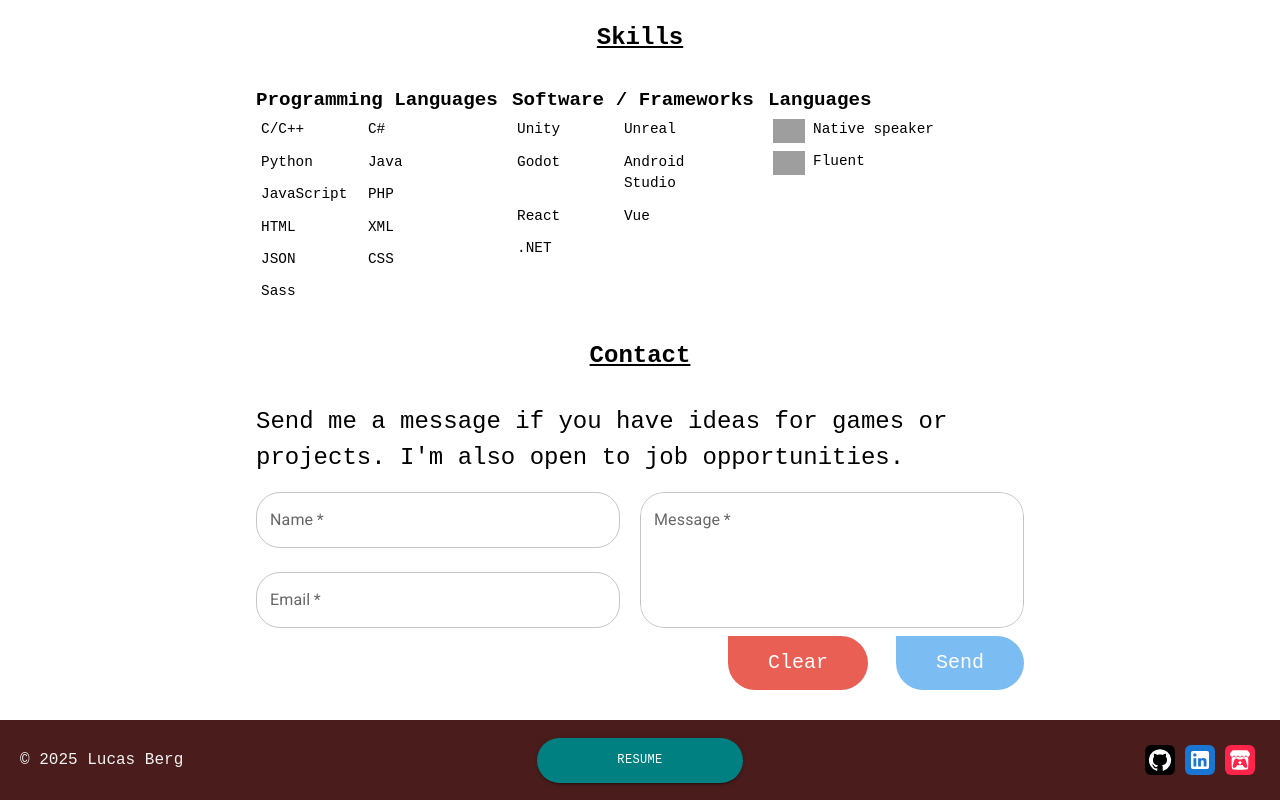
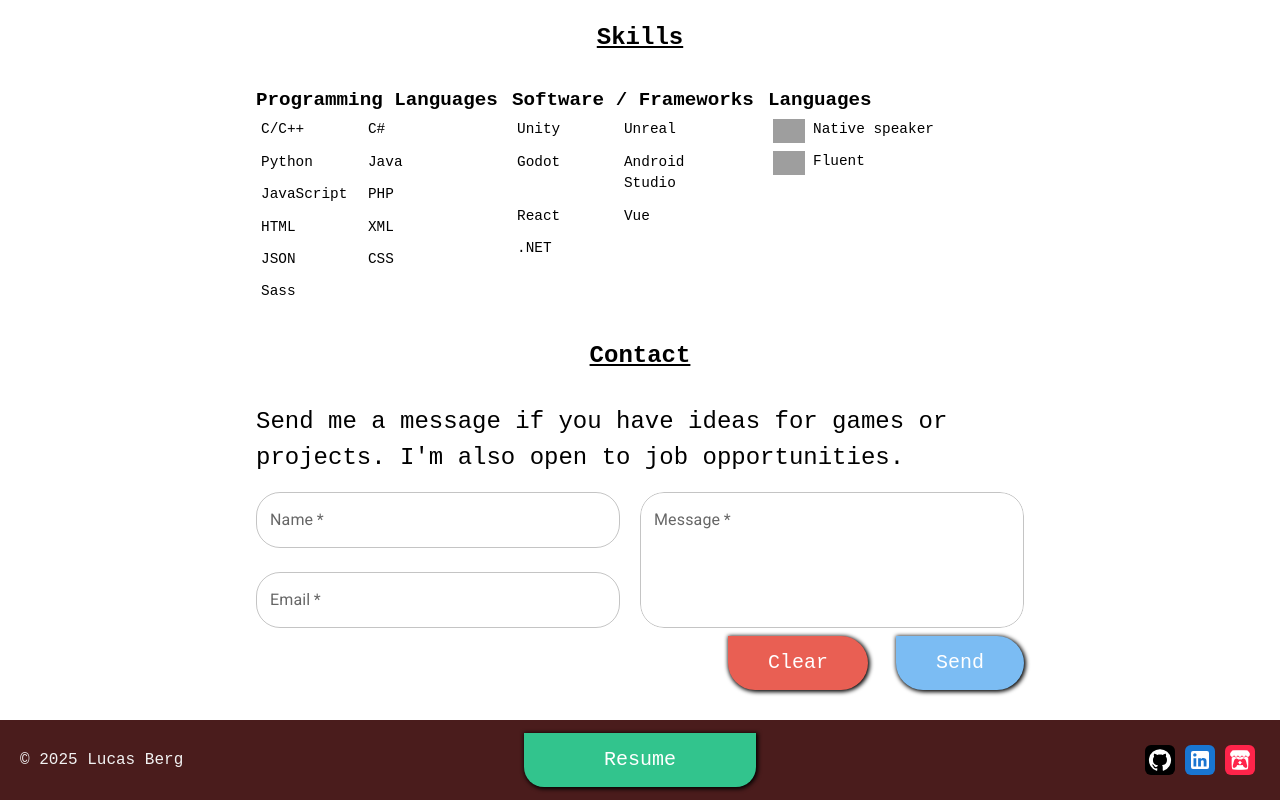
Before and after one commit to lucasberg29/portfolio, a React (Vite) app: page / in a window 1280 px wide. Shown: the part 1032-1832 px from the top of the page. Built offline with nearby package versions, Linux system fonts and the light colour scheme; grey boxes are pictures that could not be loaded.

Commit message:
fixed resume button in the footer and added its animation

```diff
--- a/src/components/Footer.jsx
+++ b/src/components/Footer.jsx
@@ -6,9 +6,12 @@ function Footer() {
   return (
     <div className="sitefooter" style={{ width: "100%" }}>
       <div id="siteSignature">© 2025 Lucas Berg</div>
-      <Button variant="contained" size="small" className="downloadResumeButton">
+      <button
+        className="downloadResumeButton"
+        onClick={() => window.open("/docs/LucasBerg_Resume.pdf", "_blank")}
+      >
         Resume
-      </Button>
+      </button>
       <div className="footerSocialMediaLinks">
         <SocialMediaLinks></SocialMediaLinks>
       </div>
--- a/src/styles/aboutPage.scss
+++ b/src/styles/aboutPage.scss
@@ -81,6 +81,36 @@
   width: 100%;
 }
 
+@media (max-width: $mobileWidth) {
+  #nameEmailMessageContactForm {
+    flex-direction: column;
+    width: 100%;
+  }
+
+  #nameAndEmailContactForm {
+    width: 100%;
+  }
+
+  #messageContactForm {
+    width: 100%;
+  }
+}
+
+@media (max-width: $tabletWidth) {
+  #nameEmailMessageContactForm {
+    flex-direction: column;
+    width: 100%;
+  }
+
+  #nameAndEmailContactForm {
+    width: 100%;
+  }
+
+  #messageContactForm {
+    width: 100%;
+  }
+}
+
 @media (max-width: $laptopWidth) {
   .introduction {
     width: 100%;
--- a/src/styles/buttons.scss
+++ b/src/styles/buttons.scss
@@ -2,7 +2,6 @@
 
 @mixin animatedButton($backgroundColour) {
   margin-top: 0;
-
   padding: 0.75rem 2.5rem;
   font-size: 1.25rem;
   font-family: monospace;
@@ -12,6 +11,7 @@
   border-top-right-radius: 50px;
   border-bottom-left-radius: 50px;
   border-bottom-right-radius: 50px;
+  box-shadow: 1px 1px 4px 1px black;
 
   border: none;
   cursor: pointer;
@@ -21,6 +21,11 @@
     background-color: darken($backgroundColour, 10%);
     border-top-left-radius: 50px;
     border-bottom-right-radius: 0px;
+  }
+
+  &:active {
+    background-color: darken($backgroundColour, 20%);
+    transform: scale(0.95);
   }
 }
 
@@ -70,17 +75,75 @@
   @include animatedButton($btn-secondary);
 }
 
-.downloadResumeButton.MuiButton-root {
+.downloadResumeButton {
   padding: 12px 80px;
-  font-size: 0.75rem;
+  font-size: 1.25rem;
   font-family: monospace;
-  background-color: teal;
+  background-color: $btn-primary;
   color: white;
   border-radius: 50px;
   display: flex;
   align-items: center;
-  justify-self: center;
+  justify-content: center;
+  border-top-left-radius: 0px;
+  border-top-right-radius: 0px;
+  border-bottom-left-radius: 20px;
+  border-bottom-right-radius: 20px;
+  box-shadow: 1px 1px 4px 1px black;
+
+  transition: background-color 0.3s ease, border-radius 0.3s ease;
+
   &:hover {
-    background-color: #008080;
+    background-color: darken($btn-primary, 10%);
+    border-top-left-radius: 20px;
+    border-top-right-radius: 20px;
+    border-bottom-left-radius: 0px;
+    border-bottom-right-radius: 0px;
+  }
+
+  &:active {
+    background-color: darken($btn-primary, 20%);
+    transform: scale(0.95);
+  }
+
+  .MuiButton-label {
+    font-family: monospace;
   }
 }
+
+// Media Queries
+@media (max-width: $mobileWidth) {
+  .navbarButton {
+    padding: 15px;
+    margin-right: 0px;
+  }
+
+  .statusClearSendButtons {
+    flex-direction: column;
+  }
+
+  .clearAndSendButtons {
+    align-items: center;
+    justify-self: center;
+    justify-content: center;
+    align-self: center;
+
+    align-items: center;
+    align-self: center;
+    text-align: center;
+    justify-content: center;
+    justify-self: center;
+    align-content: center;
+  }
+
+  .downloadResumeButton {
+    padding: 1px 20px;
+    font-size: 0.9rem;
+  }
+}
+
+@media (max-width: $laptopWidth) {
+}
+
+@media (max-width: $mobileWidth) {
+}
--- a/src/styles/homePage.scss
+++ b/src/styles/homePage.scss
@@ -210,4 +210,8 @@
   .skillSection {
     width: 90%;
   }
+
+  #siteSignature {
+    font-size: 0.8rem;
+  }
 }
```
Also changed, not shown: 1 other file (tests, documents, lock files or other folders).
